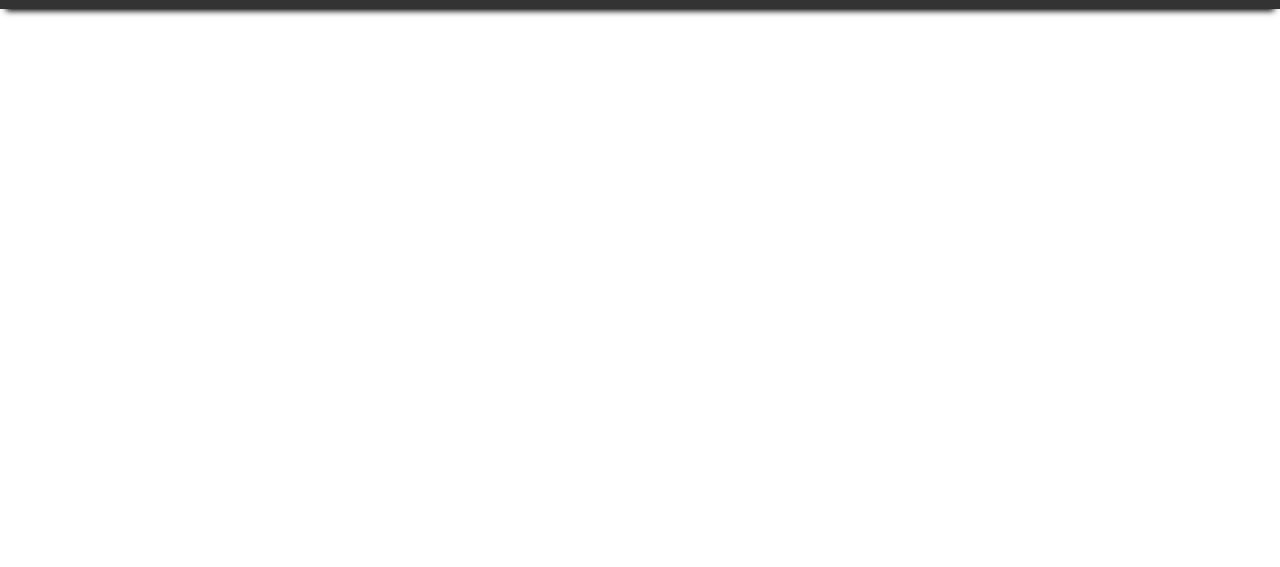
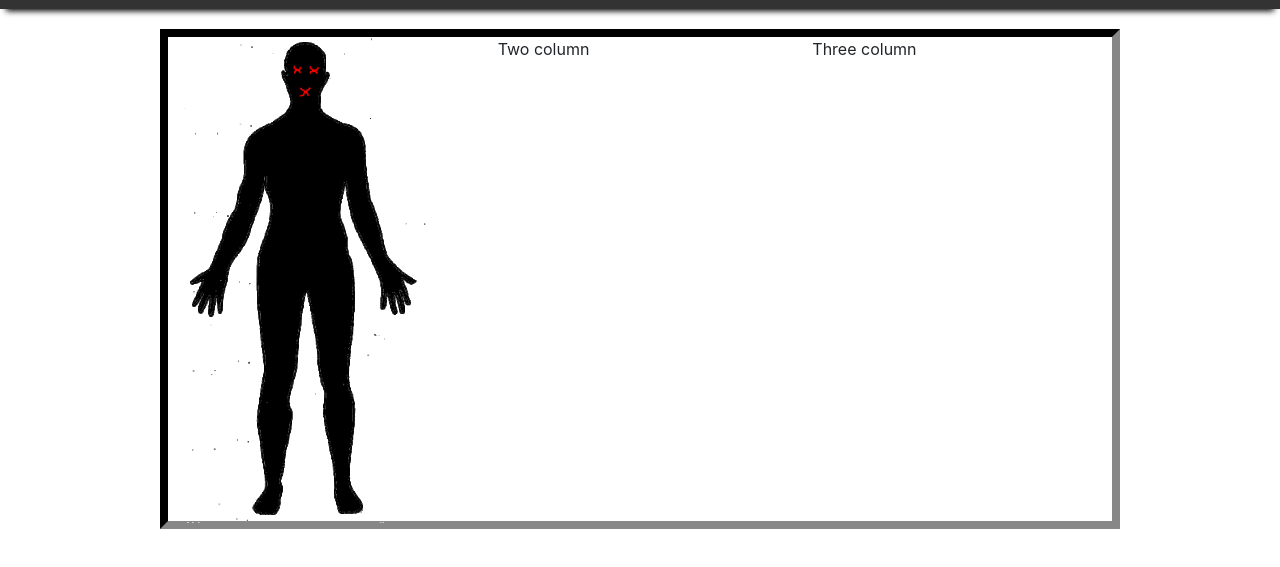
Before and after one commit to krab7191/word-guess-game, a plain HTML site: page index.html in a window 1280 px wide. Shown: the part 71-638 px from the top of the page. Drawn offline with nearby package versions, Linux system fonts and the light colour scheme; a web font is replaced by a local one.

Commit message:
Added my body parts with a fixed dimension layout

```diff
--- a/assets/css/style.css
+++ b/assets/css/style.css
@@ -23,3 +23,26 @@ h1 {
     color: white;
     line-height: 95px;
 }
+
+#main-content {
+    /* To push below fixed header */
+    margin-top: 100px;
+    width: 80%;
+    height: 500px;
+    max-width: 960px;
+    border: 8px inset #333;
+}
+
+.body-container {
+    height: 486px;
+}
+
+.body-container img {
+    position: absolute;
+}
+/* Not any document body!! The actual body body */
+
+#body {
+    height: 486px;
+    width: auto;
+}
--- a/assets/js/game.js
+++ b/assets/js/game.js
@@ -0,0 +1,6 @@
+var guess;
+
+document.onkeyup = function(event) {
+    guess = event.key;
+    console.log(guess);
+};
--- a/index.html
+++ b/index.html
@@ -16,6 +16,28 @@
     <header>
         <h1 class="text-center">Word Guess Game</h1>
     </header>
+    <div id="main-content" class="container mx-auto">
+        <div class="row">
+            <div class="col-md-4">
+                <div class="body-container">
+                    <img id="body" class="mx-auto" src="assets/images/body-outline-transparent.png" alt="The hanged man">
+                    <img id="body" class="mx-auto" src="assets/images/body-1.png" alt="The hanged man">
+                    <img id="body" class="mx-auto" src="assets/images/body-2.png" alt="The hanged man">
+                    <img id="body" class="mx-auto" src="assets/images/body-3.png" alt="The hanged man">
+                    <img id="body" class="mx-auto" src="assets/images/body-4.png" alt="The hanged man">
+                    <img id="body" class="mx-auto" src="assets/images/body-5.png" alt="The hanged man">
+                    <img id="body" class="mx-auto" src="assets/images/body-6.png" alt="The hanged man">
+
+                </div>
+            </div>
+            <div class="col-md-4">
+                Two column
+            </div>
+            <div class="col-md-4">
+                Three column
+            </div>
+        </div>
+    </div>
 
     <script src="https://cdnjs.cloudflare.com/ajax/libs/jquery/3.3.1/jquery.slim.min.js"></script>
     <script src="https://cdnjs.cloudflare.com/ajax/libs/popper.js/1.13.0/umd/popper.min.js"></script>
```
Also changed, not shown: assets/images/body-1.png (added), assets/images/body-2.png (added), assets/images/body-3.png (added), assets/images/body-4.png (added), assets/images/body-5.png (added), assets/images/body-6.png (added), assets/images/body-outline-transparent.png (added).
